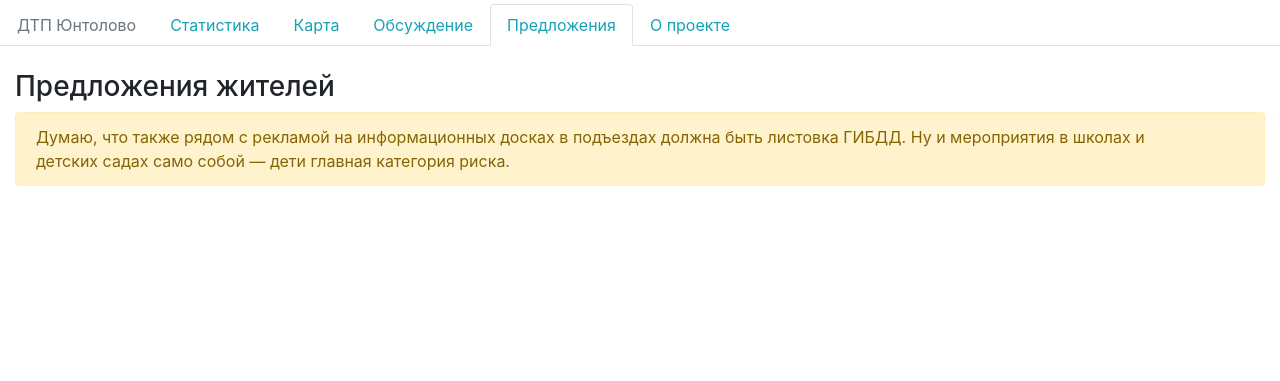
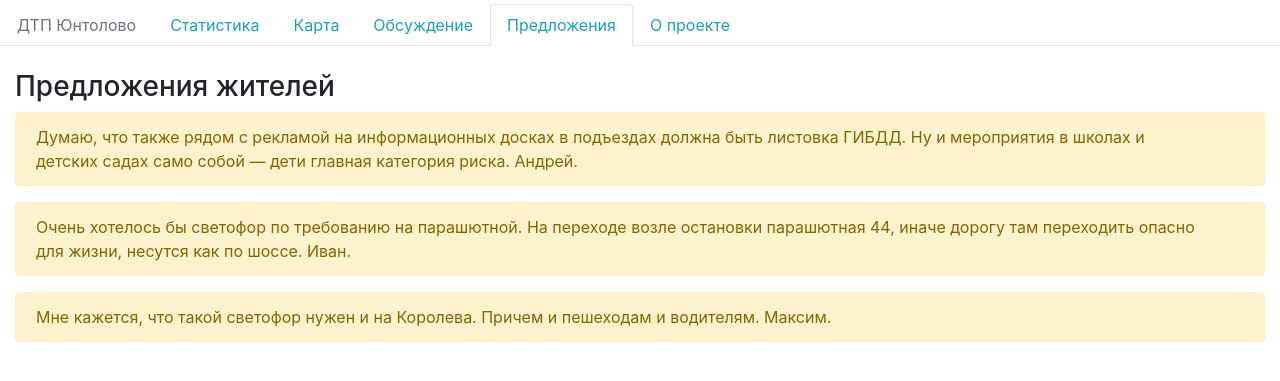
Before and after one commit to untolovo-dtp/untolovo-dtp.github.io, a Jekyll site: the page built from proposals/index.html, in a window 1280 px wide. Shown: the top 381 px of the page. Built offline with Jekyll 4.4.1, drawn with Linux system fonts in a browser that asks for light colours.

Commit message:
proposals

```diff
--- a/proposals/index.html
+++ b/proposals/index.html
@@ -7,6 +7,15 @@ title: Предложения жителей • ДТП МО Юнтолово в
 <h1 class="h3">Предложения жителей</h1>
 
 <div class="alert alert-warning alert-dismissible fade show" role="alert">
-  Думаю, что также рядом с рекламой на информационных досках в подъездах должна быть листовка ГИБДД. Ну и мероприятия в школах и детских садах само собой — дети главная категория риска.
+  Думаю, что также рядом с рекламой на информационных досках в подъездах должна быть листовка ГИБДД. Ну и мероприятия в школах и детских садах само собой — дети главная категория риска. Андрей.
 </div>
+
+<div class="alert alert-warning alert-dismissible fade show" role="alert">
+ Очень хотелось бы светофор по требованию на парашютной. На переходе возле остановки парашютная 44, иначе дорогу там переходить опасно для жизни, несутся как по шоссе. Иван.
+</div>
+
+<div class="alert alert-warning alert-dismissible fade show" role="alert">
+  Мне кажется, что такой светофор нужен и на Королева. Причем и пешеходам и водителям. Максим.
+</div>
+
 <div>
```
